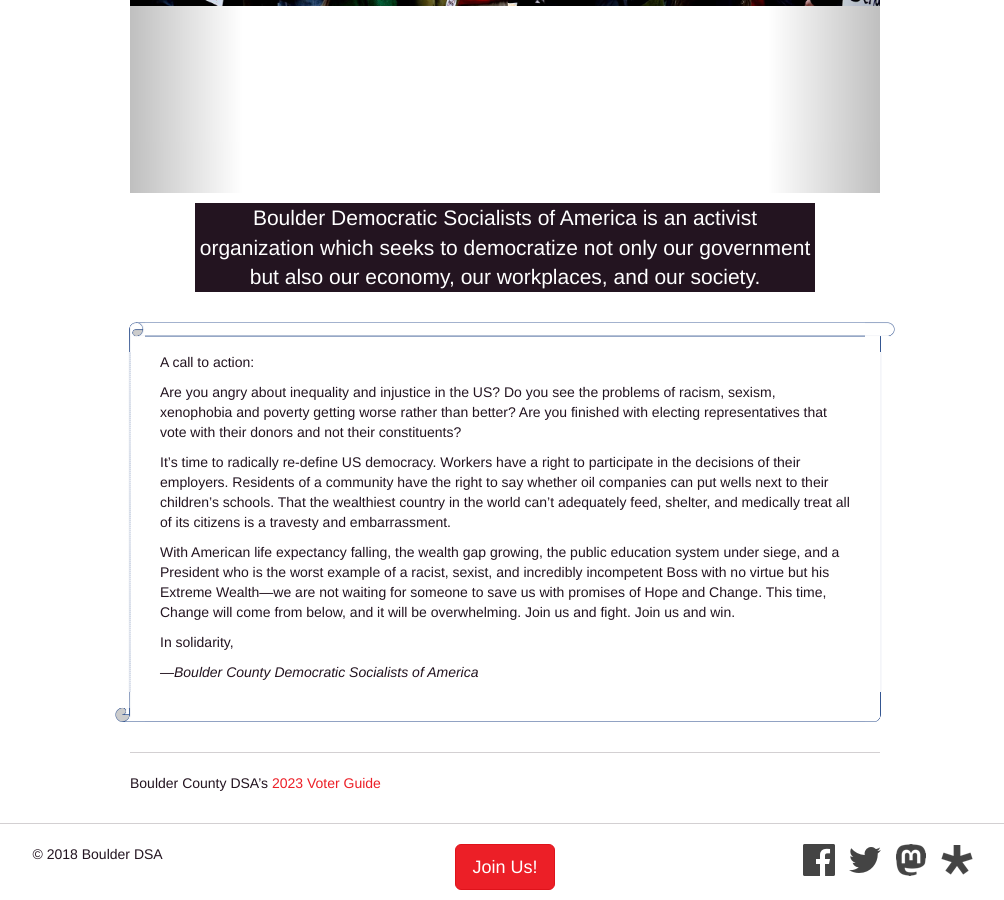
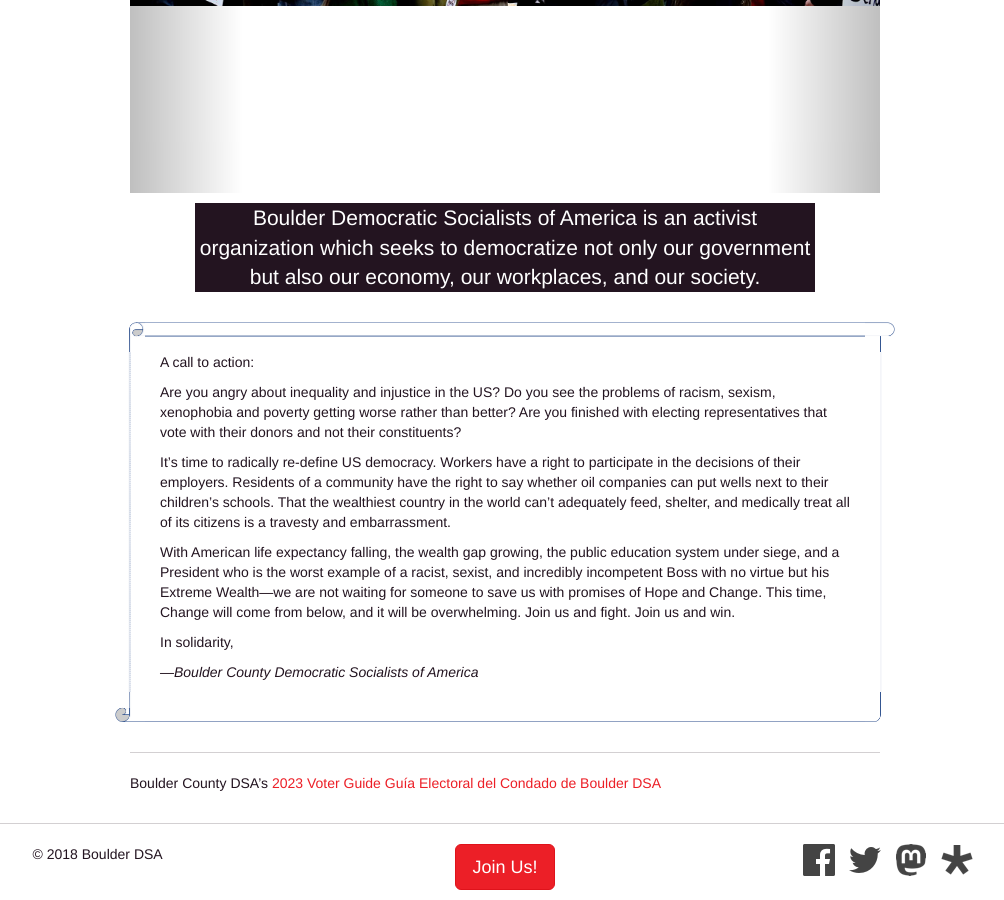
Before and after one commit to boulderdsa/boulderdsa.github.io, a Jekyll site: the page built from index.md, in a window 1280 px wide and 900 px high, scrolled down 599 px. Shown: the whole window, without its empty margins (135-1139 px from the left). Built offline with Jekyll 4.4.1, drawn with Linux system fonts in a browser that asks for light colours.

Commit message:
Update index.md
Add spanish voter guide

```diff
--- a/index.md
+++ b/index.md
@@ -62,3 +62,4 @@ _—Boulder County Democratic Socialists of America_
 
 ---
 Boulder County DSA's [2023 Voter Guide](https://www.boulderdsa.org/resources/documents/DSAVoterGuide_2023.pdf)
+[Guía Electoral del Condado de Boulder DSA](https://www.boulderdsa.org/resources/documents/DSAVoterGuide_2023_Spanish.pdf)
```
